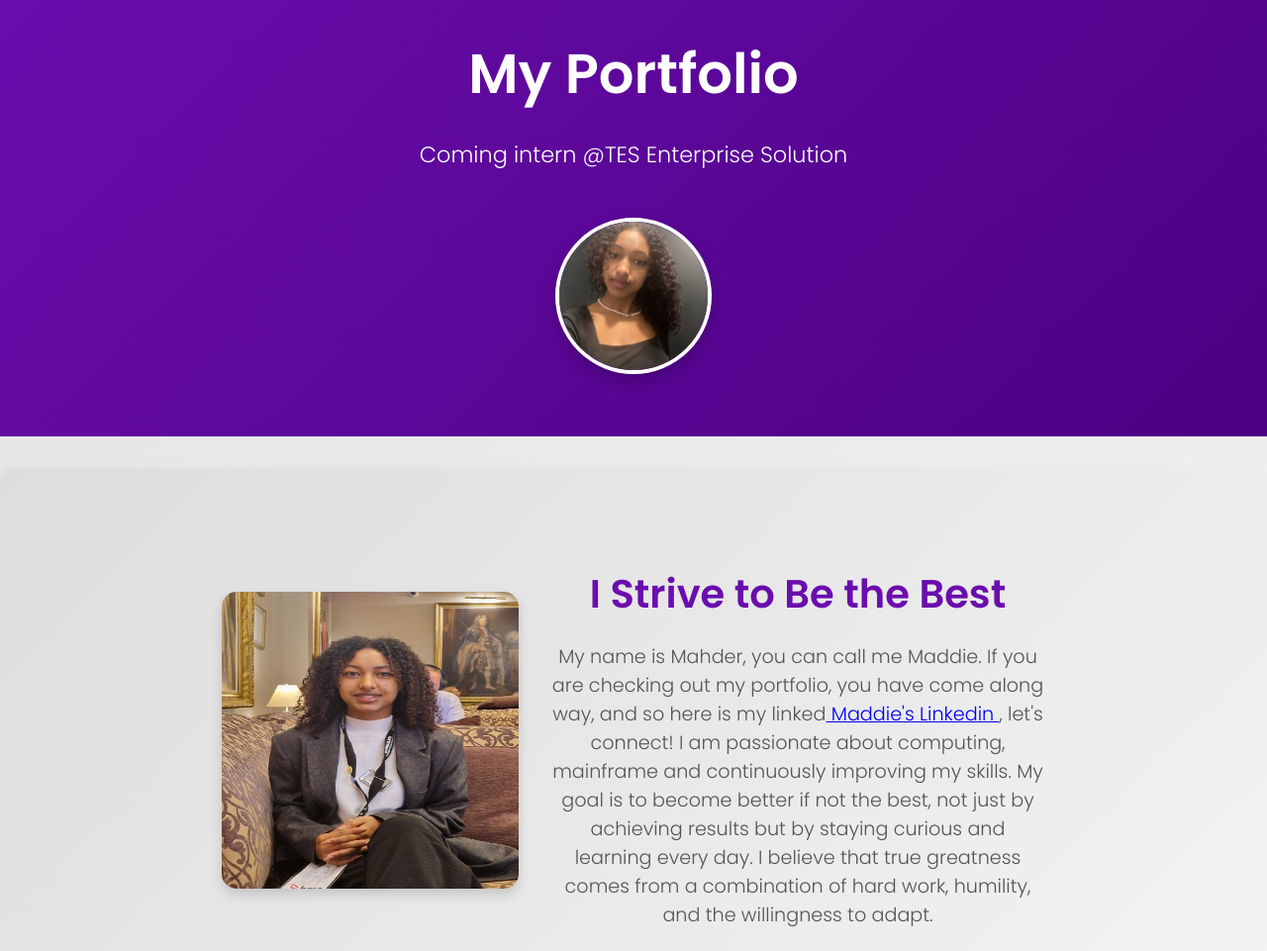
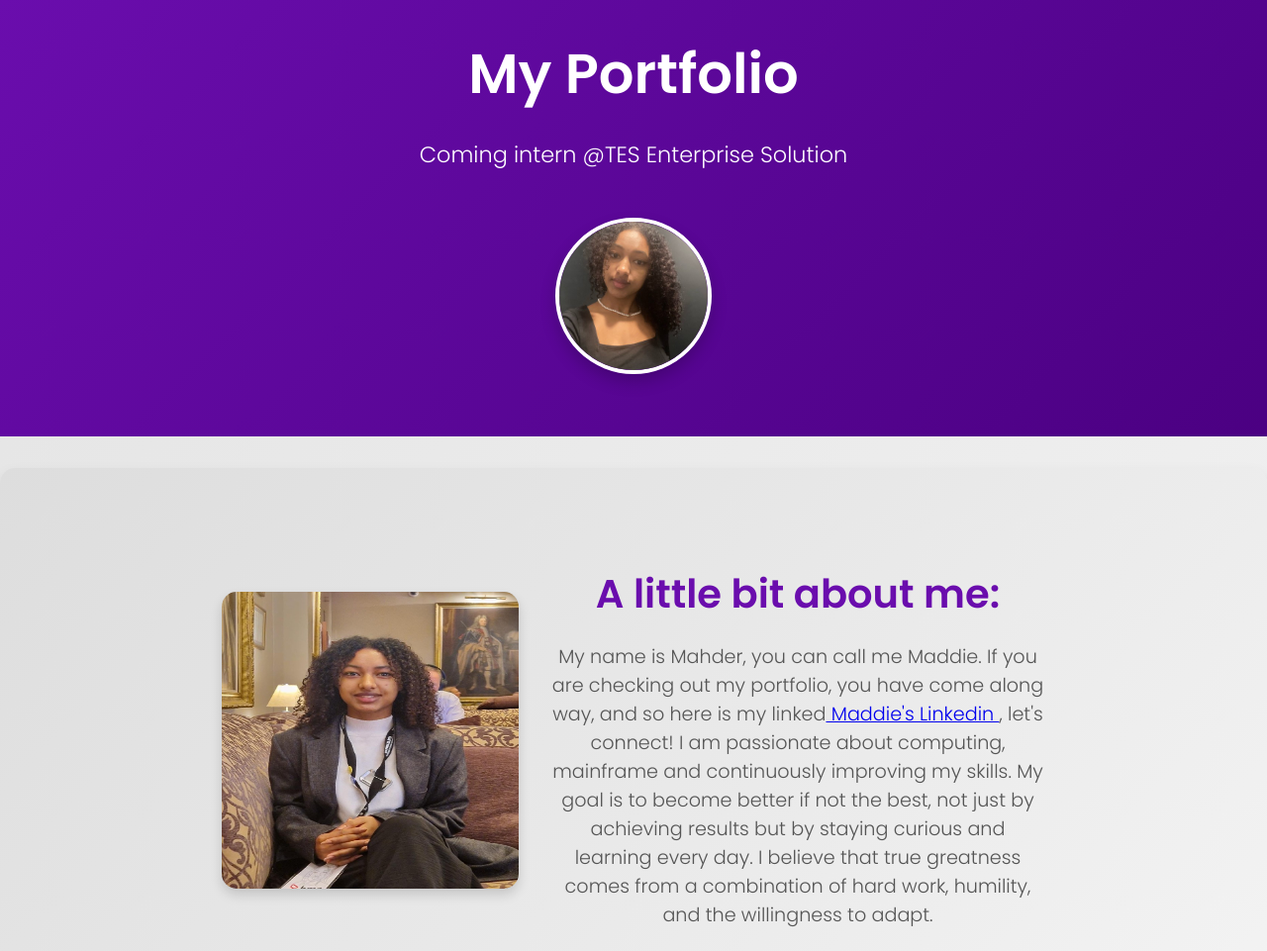
Before and after one commit to MaddieGit/portfolio, a plain HTML site: page index.html in a window 1280 px wide. Shown: the top 961 px of the page at 99% size. Drawn offline with Linux system fonts and the light colour scheme.

Commit message:
Update index.html

```diff
--- a/index.html
+++ b/index.html
@@ -117,7 +117,7 @@
     <section class="about-me">
             <img src="profile2.jpeg" alt="About Me 1">
         <div>
-            <h2>I Strive to Be the Best</h2>
+            <h2>A little bit about me: </h2>
             <p>My name is Mahder, you can call me Maddie. If you are checking out my portfolio, you have come along way, and so here is my linked<a href="www.linkedin.com/in/mahder-maddie-birhan-704b24280"> Maddie's Linkedin </a>, let's connect!
 
             I am passionate about computing, mainframe and continuously improving my skills. My goal is to become better if not the best, not just by achieving results but by staying curious and learning every day. I believe that true greatness comes from a combination of hard work, humility, and the willingness to adapt.</p>
```
